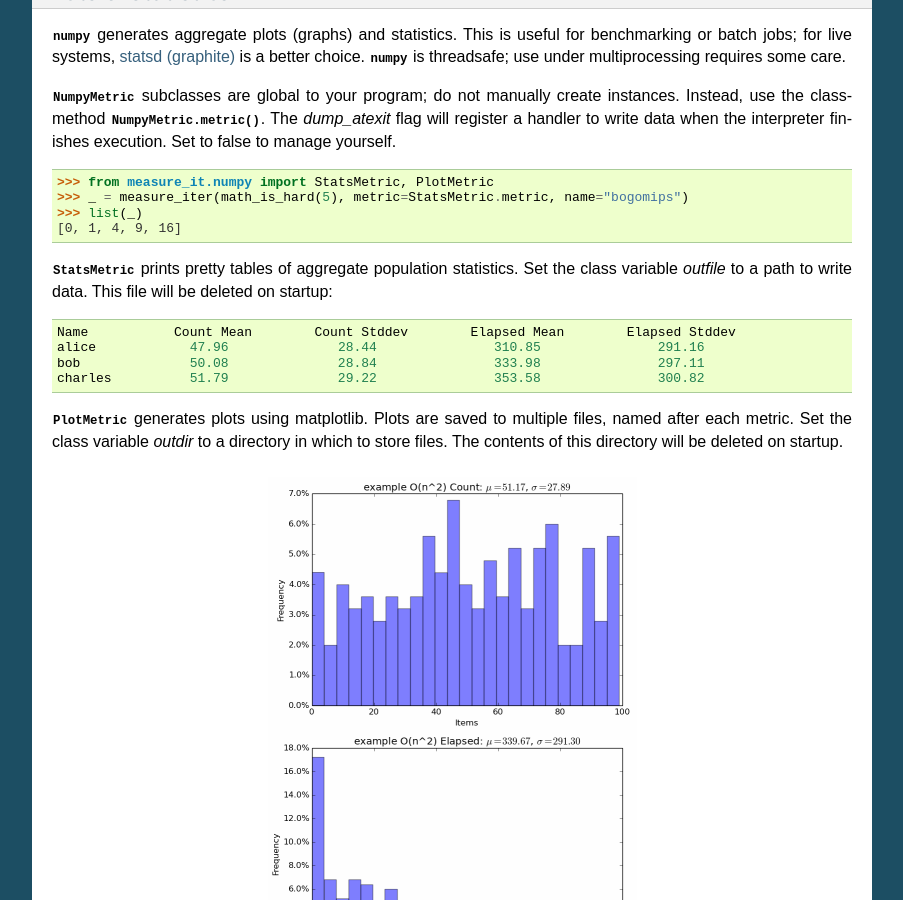
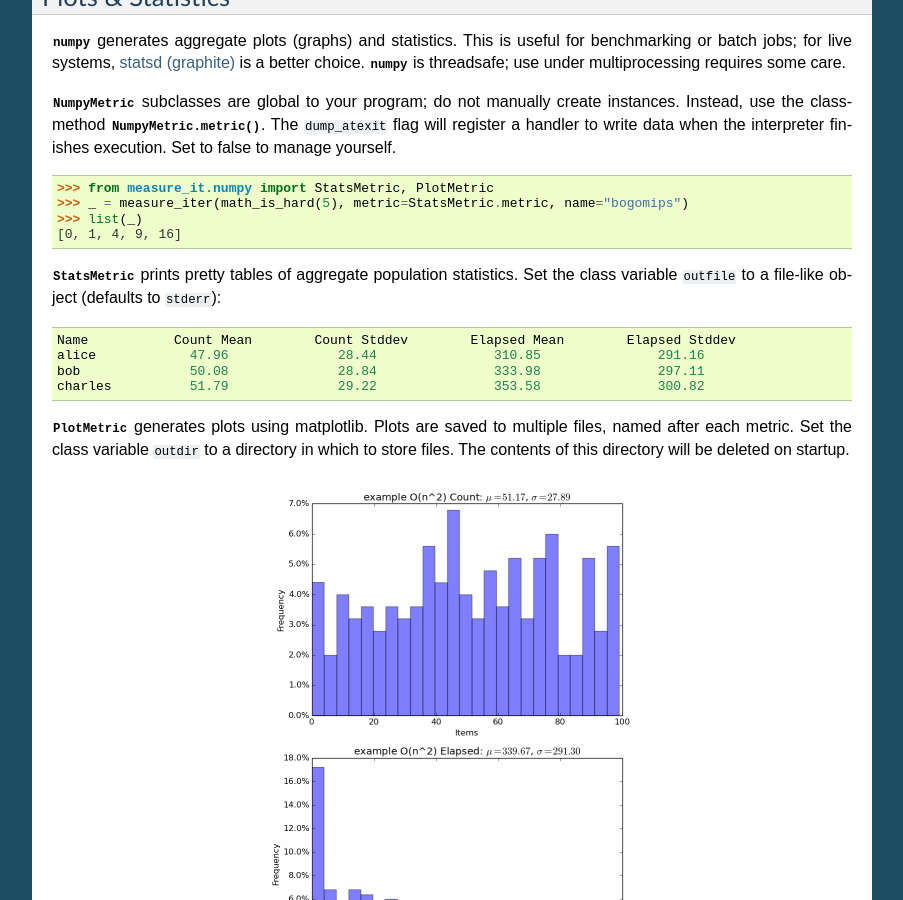
Before and after one commit to wearpants/instrument, a Sphinx documentation site: the page built from doc/output.rst, in a window 1280 px wide and 900 px high, scrolled down 994 px. Shown: the whole window, without its empty margins (198-1101 px from the left). Built offline with Sphinx 7.4.7, drawn with Linux system fonts in a browser that asks for light colours.

Commit message:
make beautiful docstrings

```diff
--- a/doc/installation.rst
+++ b/doc/installation.rst
@@ -4,7 +4,7 @@
 with support for a number of different :doc:`metric backends <output>`, and
 eventually instrumentation for popular packages. Since most users will want only a subset of this functionality, optional dependencies are not installed by default.
 
-Note that the included `requirements.txt` file includes *all* depedencies
+Note that the included ``requirements.txt`` file includes *all* depedencies
 (for build/test purposes), and is almost certainly not what you want.
 
 Minimal
@@ -12,9 +12,9 @@
 
 To install the base package (with no depedencies beyond the standard library):
 
-  `pip install measure_it`
+  ``pip install measure_it``
 
-This includes: all generic measurement functions, :func:`print_metric` and :mod:`csv` metrics.
+This includes: all generic measurement functions, :func:`.print_metric` and :mod:`.csv` metrics.
 
 Batteries Included
 ------------------
--- a/doc/output.rst
+++ b/doc/output.rst
@@ -2,8 +2,8 @@
 ===========
 
 By default, metrics are printed to standard out. You can provide your own
-metric recording funtion. It should take three arguments: `count` of items,
-`elapsed` time in seconds, and `name`, which can be None:
+metric recording funtion. It should take three arguments: ``count`` of items,
+``elapsed`` time in seconds, and `name`, which can be None:
 
 >>> def my_metric(name, count, elapsed):
 ...     print("Iterable %s produced %d items in %d milliseconds"%(name, count, int(round(elapsed*1000))))
@@ -30,7 +30,7 @@
 :class:`.CSVFileMetric` saves all metrics to a single file with three
 columns: metric name, item count & elapsed time. Create an instance of this
 class and pass its :meth:`.CSVFileMetric.metric` method to measurement
-functions. The `outfile` parameter controls where to write data; an existing
+functions. The ``outfile`` parameter controls where to write data; an existing
 file will be overwritten.
 
 >>> from measure_it.csv import CSVFileMetric
@@ -42,7 +42,7 @@
 :class:`.CSVDirMetric` saves metrics to multiple files, named after each
 metric, with two columns: item count & elapsed time. This class is global to
 your program; do not manually create instances. Instead, use the classmethod
-:meth:`.CSVDirMetric.metric`. Set the class variable `outdir` to a directory
+:meth:`.CSVDirMetric.metric`. Set the class variable ``outdir`` to a directory
 in which to store files. The contents of this directory will be deleted on
 startup.
 
@@ -52,7 +52,7 @@
 >>> list(_)
 [0, 1, 4, 9, 16]
 
-Both classes support at `dump_atexit` flag, which will register a handler to
+Both classes support at ``dump_atexit`` flag, which will register a handler to
 write data when the interpreter finishes execution. Set to false to manage
 yourself.
 
@@ -66,7 +66,7 @@
 
 :class:`.NumpyMetric` subclasses are global to your program; do not manually
 create instances. Instead, use the classmethod :meth:`.NumpyMetric.metric`.
-The `dump_atexit` flag will register a handler to write data when the
+The ``dump_atexit`` flag will register a handler to write data when the
 interpreter finishes execution. Set to false to manage yourself.
 
 >>> from measure_it.numpy import StatsMetric, PlotMetric
@@ -74,7 +74,7 @@
 >>> list(_)
 [0, 1, 4, 9, 16]
 
-:class:`.StatsMetric` prints pretty tables of aggregate population statistics. Set the class variable `outfile` to a path to write data. This file will be deleted on startup::
+:class:`.StatsMetric` prints pretty tables of aggregate population statistics. Set the class variable ``outfile`` to a file-like object (defaults to ``stderr``)::
 
     Name           Count Mean        Count Stddev        Elapsed Mean        Elapsed Stddev
     alice            47.96              28.44               310.85               291.16
@@ -83,7 +83,7 @@
 
 
 :class:`.PlotMetric` generates plots using matplotlib. Plots are saved to
-multiple files, named after each metric. Set the class variable `outdir` to a
+multiple files, named after each metric. Set the class variable ``outdir`` to a
 directory in which to store files. The contents of this directory will be
 deleted on startup.
 
```
Also changed, not shown: doc/basic_use.rst (+5 -5 lines), measure_it/__init__.py (+4 -4 lines), 2 other files.
